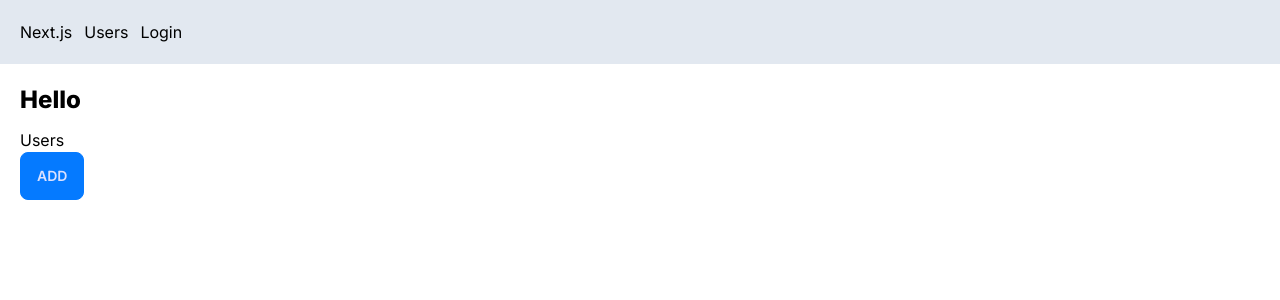
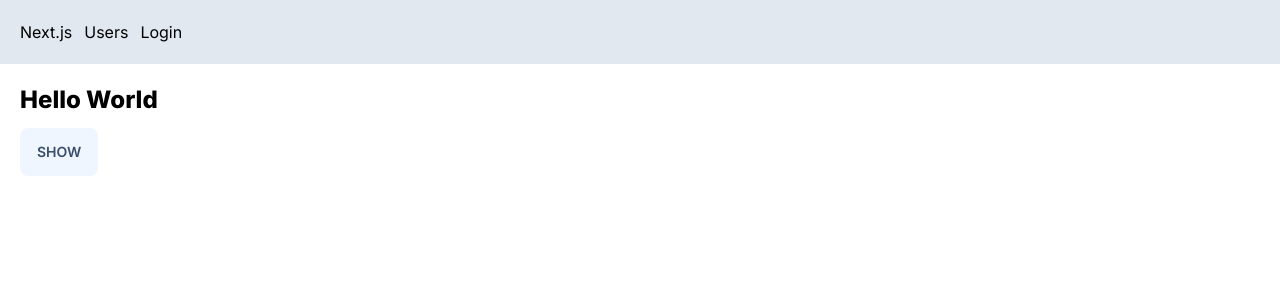
Before and after one commit to kairan/next-app-codewithmosh, a Next.js app: page / in a window 1280 px wide. Shown: the top 300 px of the page. Built offline with nearby package versions, Linux system fonts and the light colour scheme; no server answers.

Commit message:
playing with lazy loading and image component

```diff
--- /dev/null
+++ b/app/components/HeavyComponent.tsx
@@ -0,0 +1,7 @@
+import React from "react";
+
+const HeavyComponent = () => {
+  return <div>My Heavy Component</div>;
+};
+
+export default HeavyComponent;
--- a/app/page.tsx
+++ b/app/page.tsx
@@ -1,15 +1,34 @@
-import Link from "next/link";
-import ProductCard from "./components/ProductCard";
-import { getServerSession } from "next-auth";
-import { authOptions } from "./api/auth/[...nextauth]/route";
+"use client";
 
-export default async function Home() {
-  const session = await getServerSession(authOptions);
+// const HeavyComponent = dynamic(() => import("./components/HeavyComponent"), {
+//   loading: () => <p>Loading...</p>,
+// });
+
+export default function Home() {
+  // const session = await getServerSession(authOptions);
+  // const [isVisible, setVisible] = useState(false);
   return (
-    <main>
-      <h1>Hello {session && <span>{session.user!.name}</span>}</h1>
-      <Link href="users"> Users</Link>
-      <ProductCard />
+    <main className="relative">
+      {/* <Images
+        src="https://bit.ly/react-cover"
+        fill
+        alt="ah cs print"
+        className="object-cover"
+        sizes="50vw"
+      /> */}
+      <h1>Hello World</h1>
+      <button
+        className="btn"
+        onClick={async () => {
+          const _ = (await import("lodash")).default;
+          const users = [{ name: "c" }, { name: "b" }, { name: "a" }];
+          const sorted = _.orderBy(users, ["name"]);
+          console.log(sorted);
+        }}
+      >
+        Show
+      </button>
+      {/* {isVisible && <HeavyComponent />} */}
     </main>
   );
 }
--- a/next.config.js
+++ b/next.config.js
@@ -1,4 +1,13 @@
 /** @type {import('next').NextConfig} */
-const nextConfig = {}
+const nextConfig = {
+  images: {
+    remotePatterns: [
+      {
+        protocol: "https",
+        hostname: "bit.ly",
+      },
+    ],
+  },
+};
 
-module.exports = nextConfig
+module.exports = nextConfig;
--- a/package.json
+++ b/package.json
@@ -19,6 +19,7 @@
     "eslint": "8.49.0",
     "eslint-config-next": "13.4.19",
     "fast-sort": "^3.4.0",
+    "lodash": "^4.17.21",
     "next": "13.4.19",
     "next-auth": "^4.23.1",
     "next-cloudinary": "^4.22.0",
@@ -32,6 +33,7 @@
   },
   "devDependencies": {
     "@types/bcrypt": "^5.0.0",
+    "@types/lodash": "^4.14.198",
     "daisyui": "^3.7.3"
   }
 }
```
Also changed, not shown: public/images/cs.png (added), 1 other file (tests, documents, lock files or other folders).
